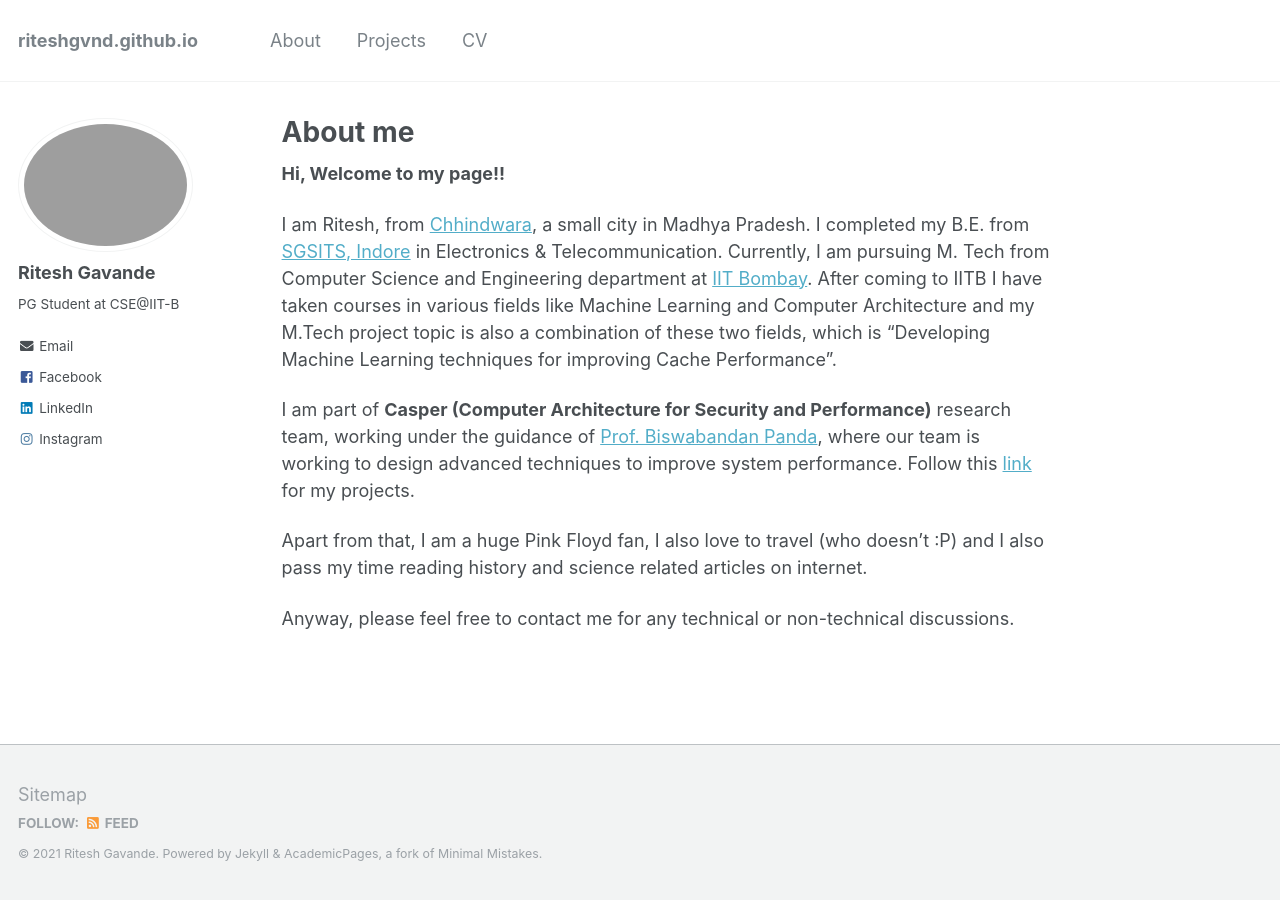
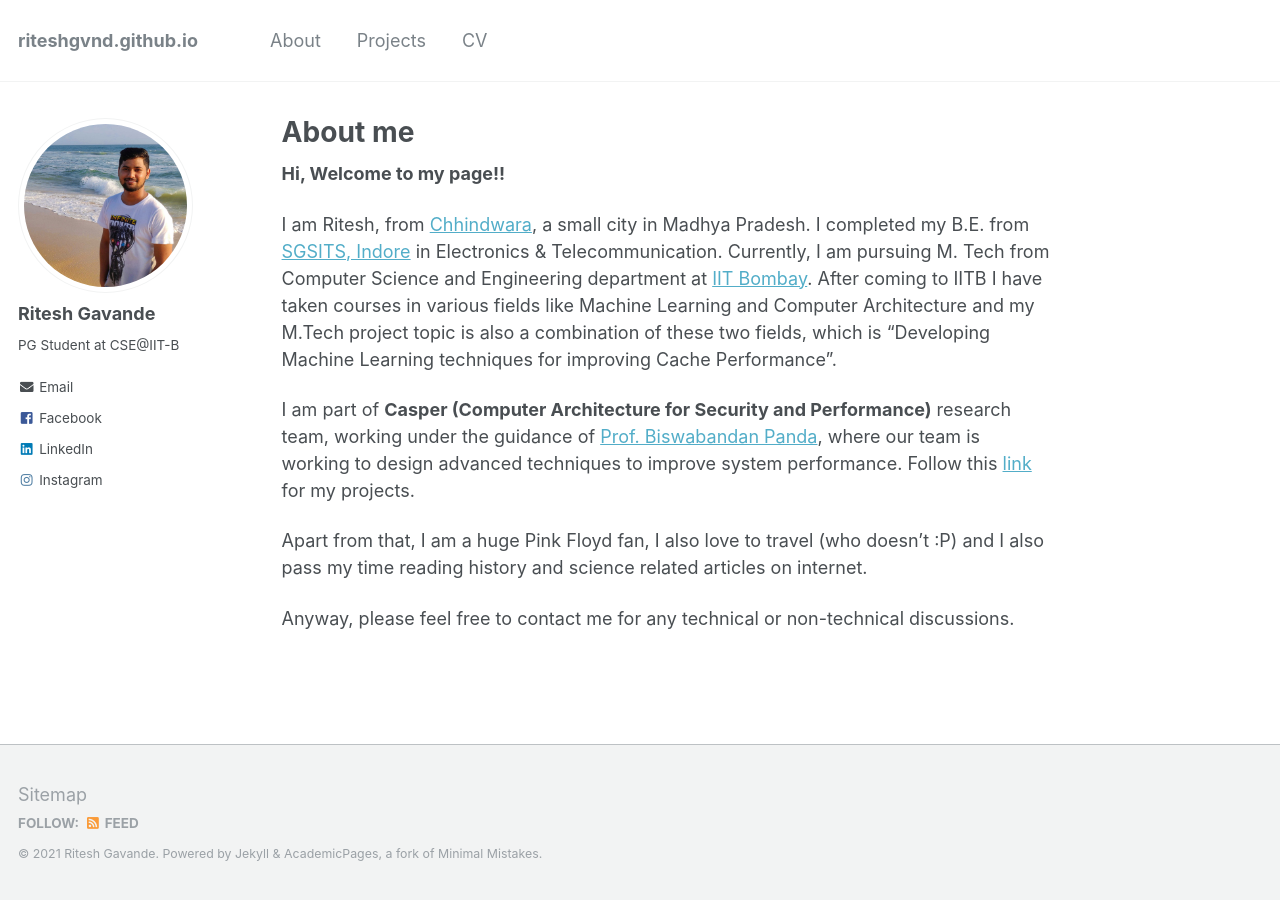
Before and after one commit to Riteshgvnd/riteshgvnd.github.io, a Jekyll site: the page built from _pages/about.md, in a window 1280 px wide. Built offline with Jekyll 4.4.1, drawn with Linux system fonts in a browser that asks for light colours.

Commit message:
Update _config.yml

```diff
--- a/_config.yml
+++ b/_config.yml
@@ -81,7 +81,7 @@ analytics:
 # Site Author
 author:
   name             : "Ritesh Gavande"
-  avatar           : "Ritesh_01.jpg"
+  avatar           : "rg1.jpg"
   bio              : "PG Student at CSE@IIT-B"
   location         :
   employer         :
```
